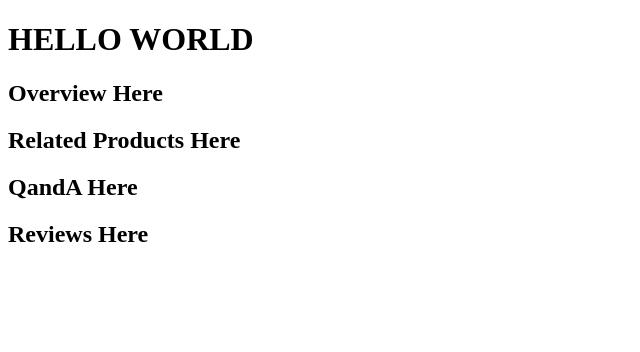
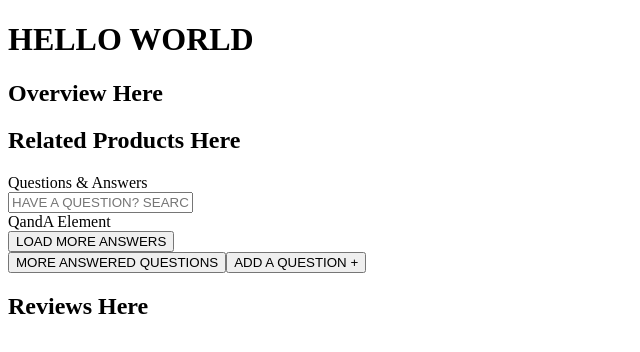
Before and after one commit to rpp31-fec-relish/Atelier, a React app: page / in a window 1280 px wide. Shown: the top 352 px of the page, without its empty margins (0-640 px from the left). Built offline with nearby package versions, Linux system fonts and the light colour scheme; the HTML template or start-up script is replaced by a standard one.

Commit message:
Completed making skeleton

```diff
--- /dev/null
+++ b/client/src/components/QandA/QandAElements.jsx
@@ -0,0 +1,17 @@
+import React from 'react';
+
+class QandAElements extends React.Component {
+
+  constructor(props) {
+    super(props);
+  }
+
+  render() {
+    return (
+      <div> QandA Element </div>
+    );
+  }
+
+}
+
+export default QandAElements;
--- a/client/src/components/QandA/main.jsx
+++ b/client/src/components/QandA/main.jsx
@@ -1,4 +1,5 @@
 import React from 'react';
+import QandAElements from './QandAElements.jsx';
 
 class QandA extends React.Component {
 
@@ -7,7 +8,20 @@ class QandA extends React.Component {
   }
 
   render() {
-    return (<h2>QandA Here</h2>);
+    return (
+      <div id='QandAContainer'>
+        <div id='QandATitle'>Questions & Answers</div>
+        <input type='text' id='QandASearchBar'placeholder='HAVE A QUESTION? SEARCH FOR ANSWERS...'></input>
+        <QandAElements/>
+        <div id='MoreAnswersContainer'>
+        <button id='MoreAnswers'> LOAD MORE ANSWERS </button>
+        </div>
+        <div id='AskMoreQuestionsContainer'>
+          <button id='MoreAnswerdQuestionsButton'> MORE ANSWERED QUESTIONS </button>
+          <button id='AddQuestionButtton'> ADD A QUESTION + </button>
+        </div>
+      </div>
+    );
   }
 
 }
```
Also changed, not shown: 2 other files (tests, documents, lock files or other folders).
